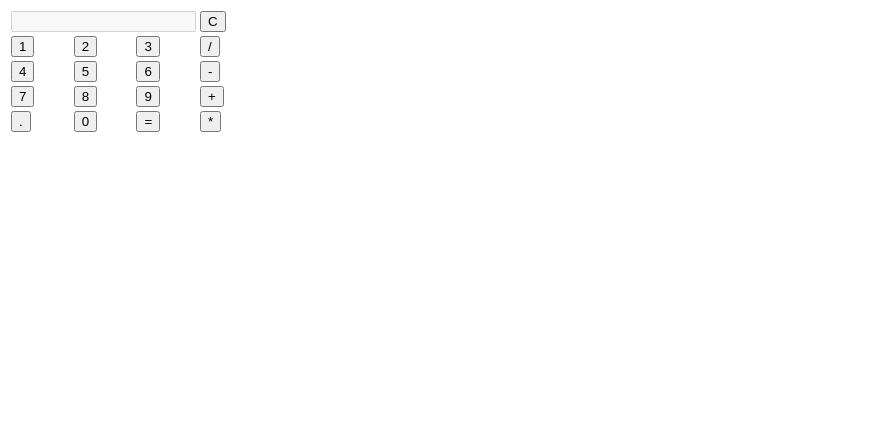
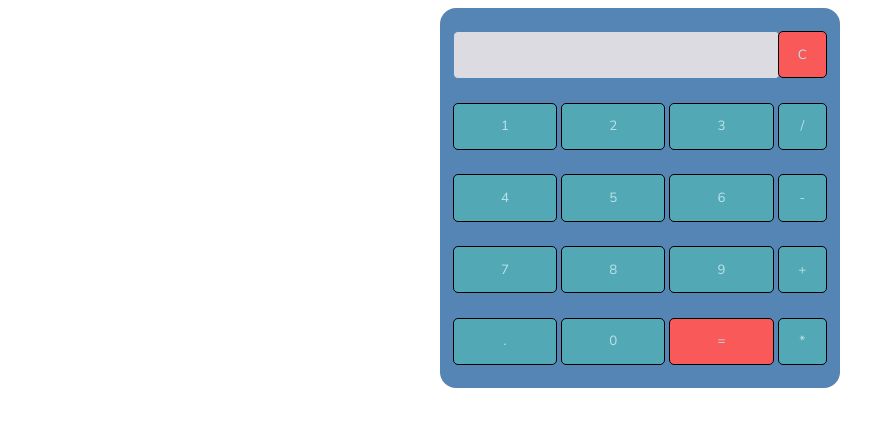
Before and after one commit to Idealyinfamous/Calculator-EP, a plain HTML site: page index.html in a window 1280 px wide. Shown: the whole page, without its empty margins (0-892 px from the left). Drawn offline with Linux system fonts and the light colour scheme.

Commit message:
Fixed styles.css connection and add customization to calculator

```diff
--- a/index.html
+++ b/index.html
@@ -4,7 +4,7 @@
     <meta charset="UTF-8" />
     <meta name="viewport" content="width=device-width, initial-scale=1.0" />
     <title>Calculator Project</title>
-    <link rel="stylesheet" href="stles.css" />
+    <link rel="stylesheet" href="styles.css" />
     <link rel="script" href="script.js" />
   </head>
   <body>
--- a/styles.css
+++ b/styles.css
@@ -0,0 +1,43 @@
+@import url("https://fonts.googleapis.com/css2?family=Nunito+Sans:ital,wght@0,400;0,700;1,400;1,500;1,700&family=Ruda:wght@800&display=swap");
+
+.calculator {
+  padding: 10px;
+  border-radius: 1em;
+  height: 380px;
+  width: 400px;
+  margin: auto;
+  background-color: #5585b5;
+  box-shadow: linear-gradient(to top, #09203f 0%, #537895 100%);
+}
+
+.display-box {
+  font-family: "Nunito Sans", sans-serif;
+  background-color: #dcdbe1;
+  border: solid #5585b5 0.5px;
+  color: black;
+  border-radius: 5px;
+  width: 100%;
+  height: 65%;
+}
+
+#btn {
+  background-color: #f95959;
+}
+
+input[type="button"] {
+  font-family: "Nunito Sans", sans-serif;
+  background-color: #53a8b6;
+  color: #bbe4e9;
+  border: solid black 0.5px;
+  width: 100%;
+  border-radius: 5px;
+  height: 70%;
+  outline: none;
+}
+
+input:active[type="button"] {
+  background: #79c2d0;
+  -webkit-box-shadow: inset 0px 0px 5px #c1c1c1;
+  -moz-box-shadow: inset 0px 0px 5px #c1c1c1;
+  box-shadow: inset 0px 0px 5px #c1c1c1;
+}
```
